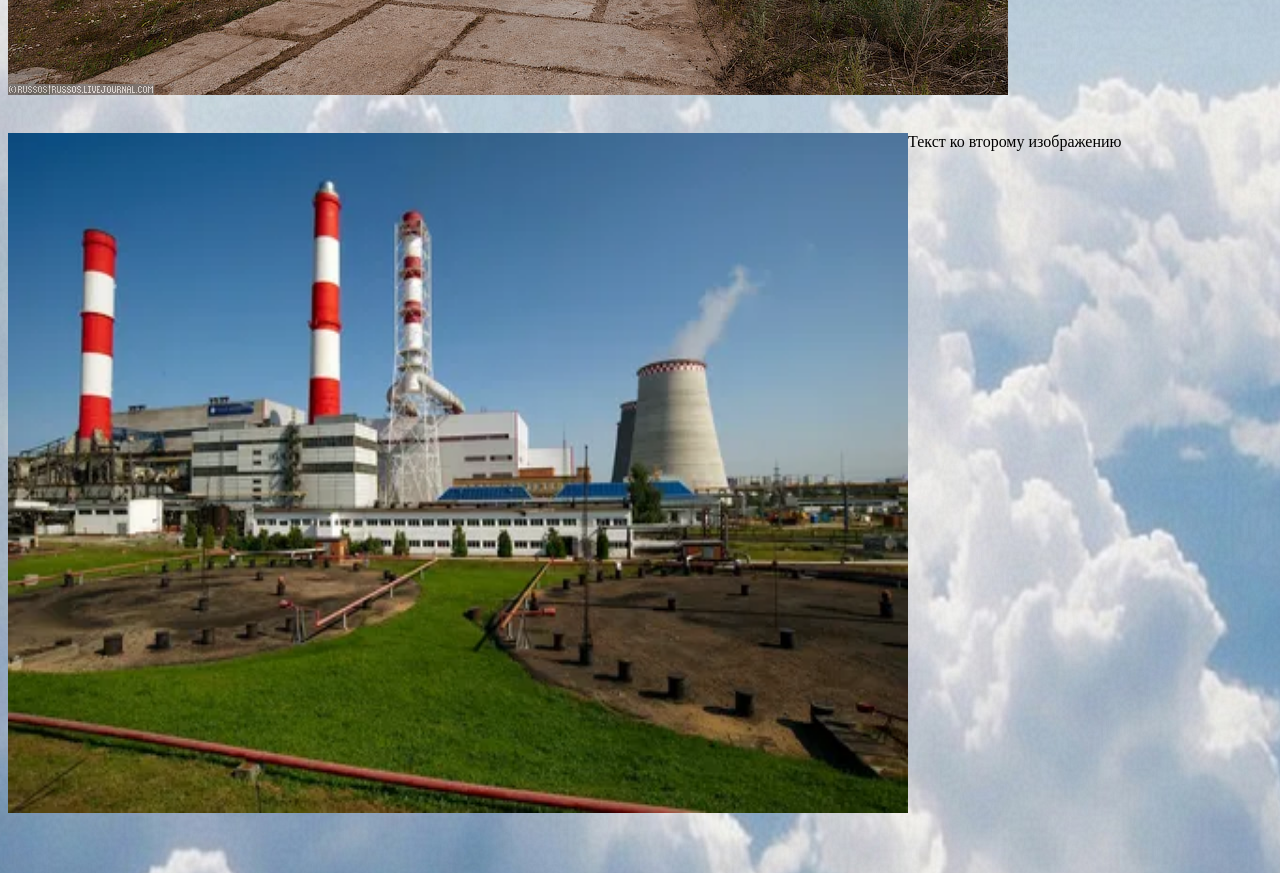
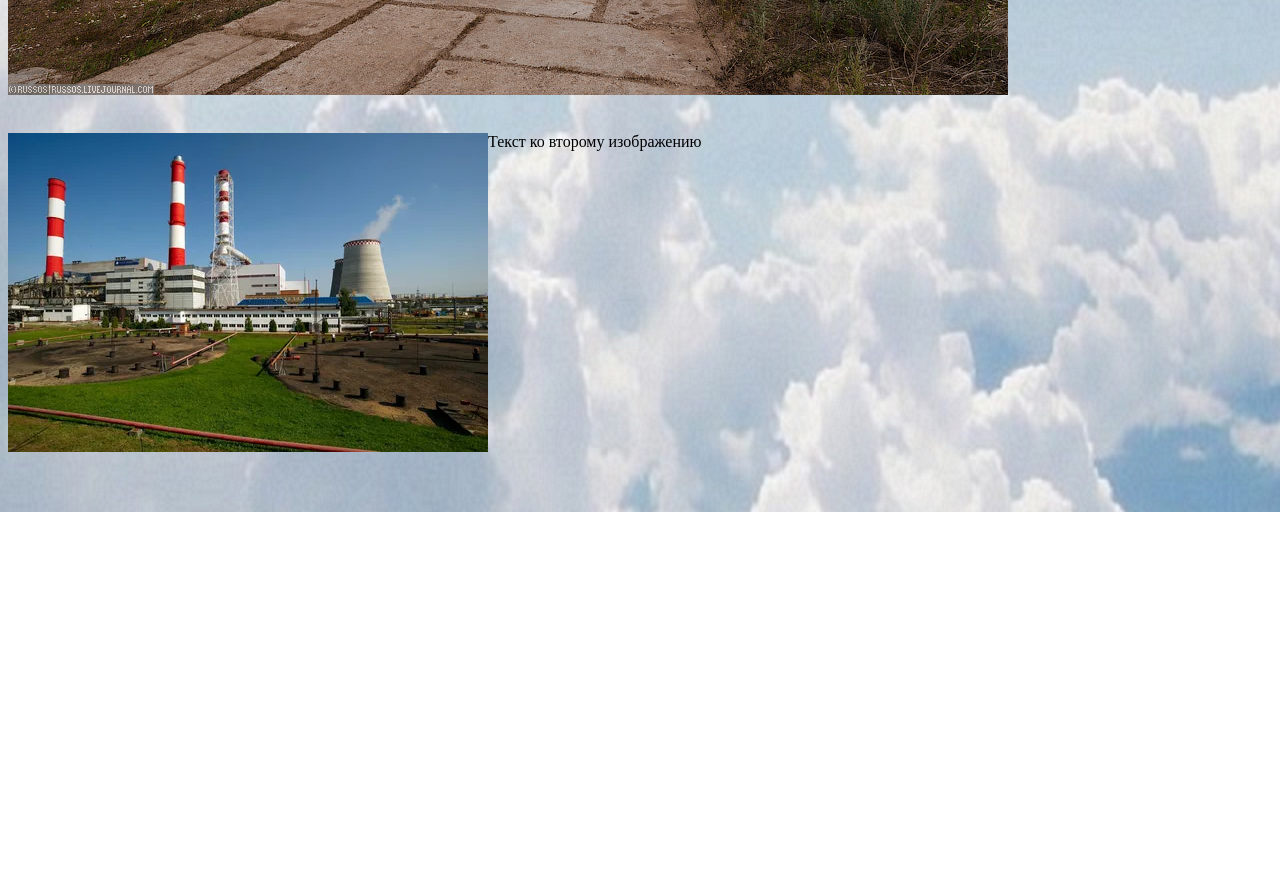
Before and after one commit to Anon3031/Anon3031.github.io, a plain HTML site: page index.html in a window 1280 px wide. Shown: the part 720-1593 px from the top of the page. After the commit the page ends 1232 px from the top, so only its background shows below. Drawn offline with Linux system fonts and the light colour scheme.

Commit message:
initial commit

```diff
--- a/index.html
+++ b/index.html
@@ -12,7 +12,7 @@
 		<img src="zaton-tec-04.jpg">
 		<br>
 		<br>
-		<p><img src="photo1.jpg" width="900" height="680" align="top" />Текст ко второму изображению</p>
+		<p><img src="photo1.jpg" width="480" height="319" align="top" />Текст ко второму изображению</p>
 		<br><br>
 		<body style="background-image: url(background.jpg); background-repeat: no-repeat; background-position: top center">
 	</body>
```
